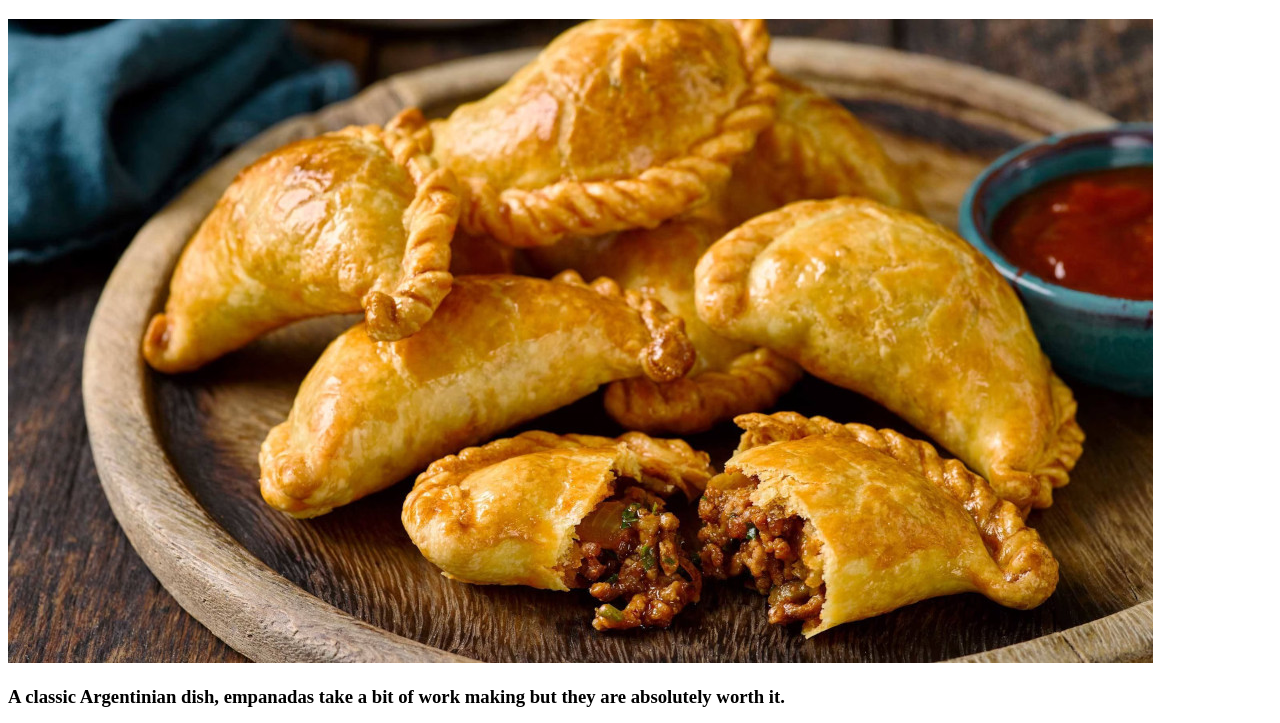
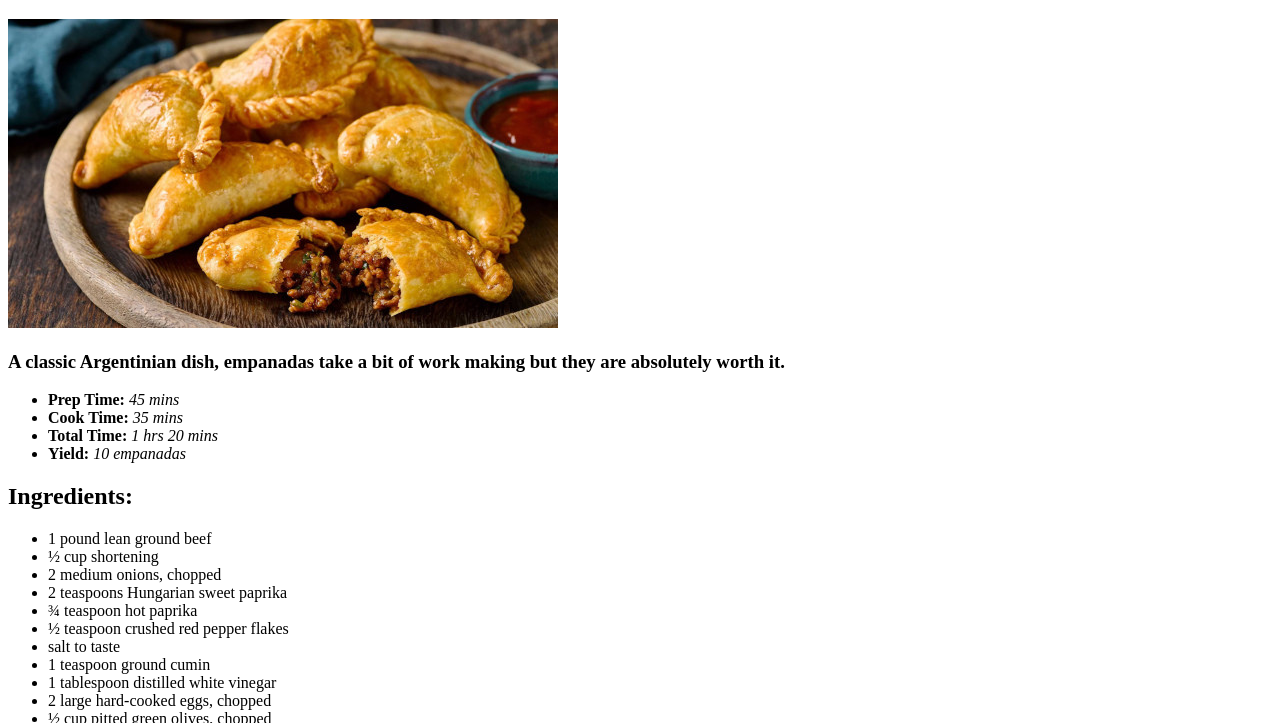
Before and after one commit to Serech-dev/odin-recipes, a plain HTML site: page recipes/emp.html in a window 1280 px wide. Shown: the part 61-784 px from the top of the page. Drawn offline with Linux system fonts and the light colour scheme.

Commit message:
Fix emp.html image, 3 pages done

```diff
--- a/recipes/emp.html
+++ b/recipes/emp.html
@@ -8,7 +8,7 @@
 </head>
 <body>
     <h1>Argentine Meat Empanadas</h1>
-    <img src="../img/emp2.jpg" alt="A big serving of beef Empanadas">
+    <img src="../img/emp3.jpg" alt="A big serving of beef Empanadas">
     <h3>A classic Argentinian dish, empanadas take a bit of work making but they are absolutely worth it.</h3>
     <ul>
         <li><strong>Prep Time: </strong><em>45 mins</em></li>
```
Also changed, not shown: recipes/potsalad.html (+1 -1 lines), img/emp3.jpg (added), img/potatosalad3.jpg (added).
